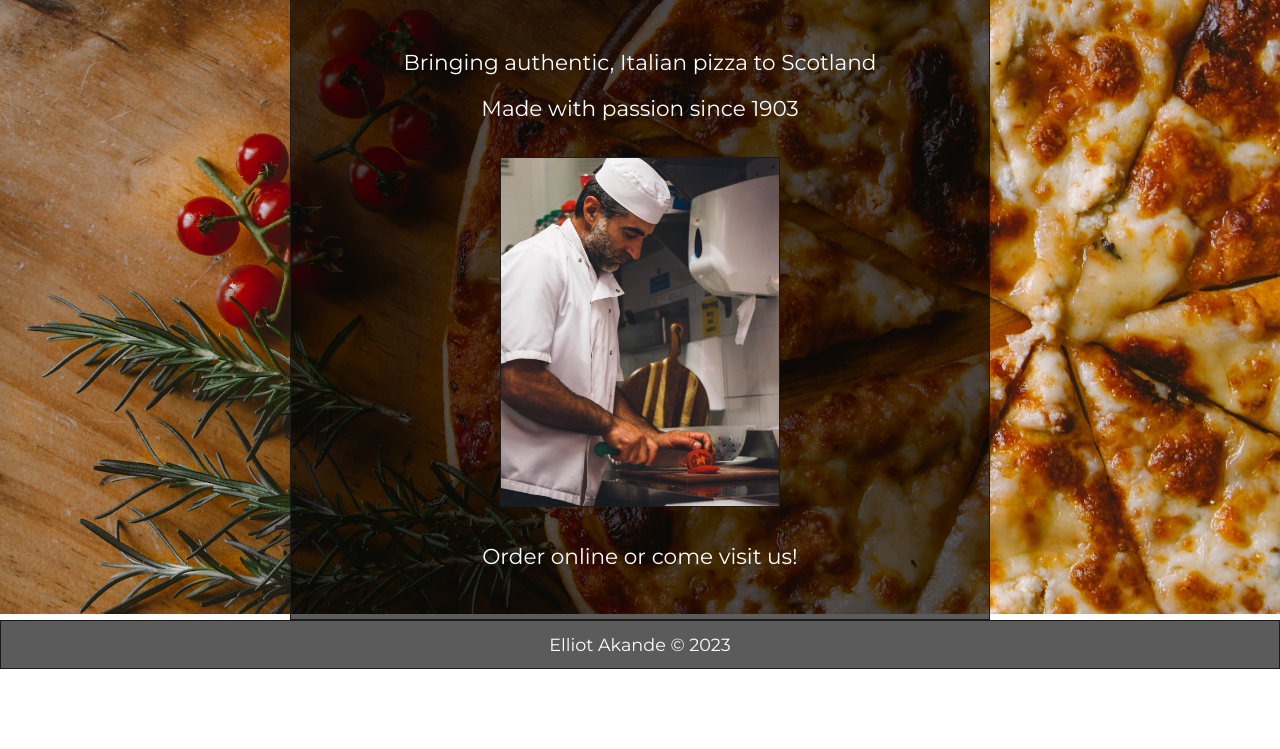
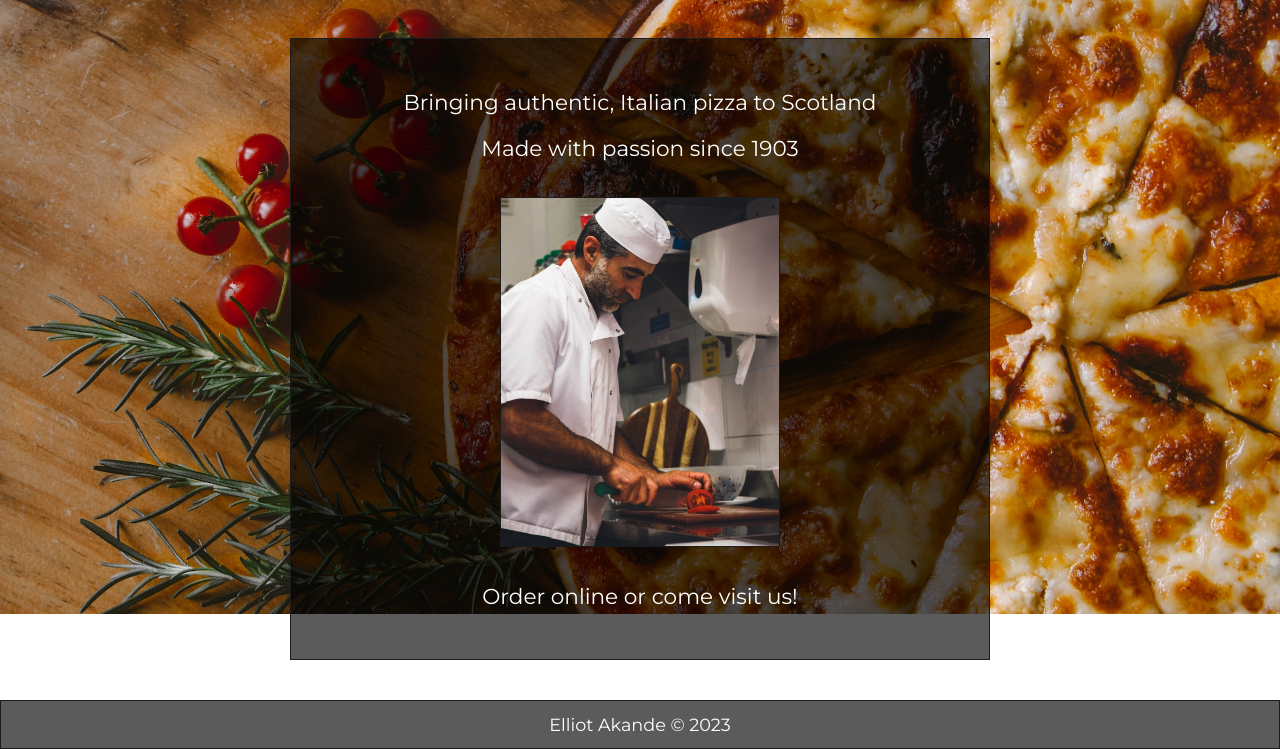
Before and after one commit to Elliot-Akande/restaurant-page, a website built with webpack: page dist/index.html in a window 1280 px wide. Shown: the part 186-935 px from the top of the page. Before the commit the page ends 855 px from the top, so only its background shows below. Built offline with nearby package versions, Linux system fonts and the light colour scheme.

Commit message:
Update card margins

```diff
--- a/package.json
+++ b/package.json
@@ -6,7 +6,8 @@
   "scripts": {
     "test": "echo \"Error: no test specified\" && exit 1",
     "watch": "webpack --watch",
-    "start": "webpack serve --open"
+    "start": "webpack serve --open",
+    "deploy": "git push origin :gh-pages && git subtree push --prefix dist origin gh-pages"
   },
   "author": "",
   "license": "ISC",
--- a/src/style.css
+++ b/src/style.css
@@ -110,6 +110,7 @@ main {
 .card {
     width: 700px;
     padding: 50px;
+    margin: 40px;
 
     display: flex;
     flex-direction: column;
```
